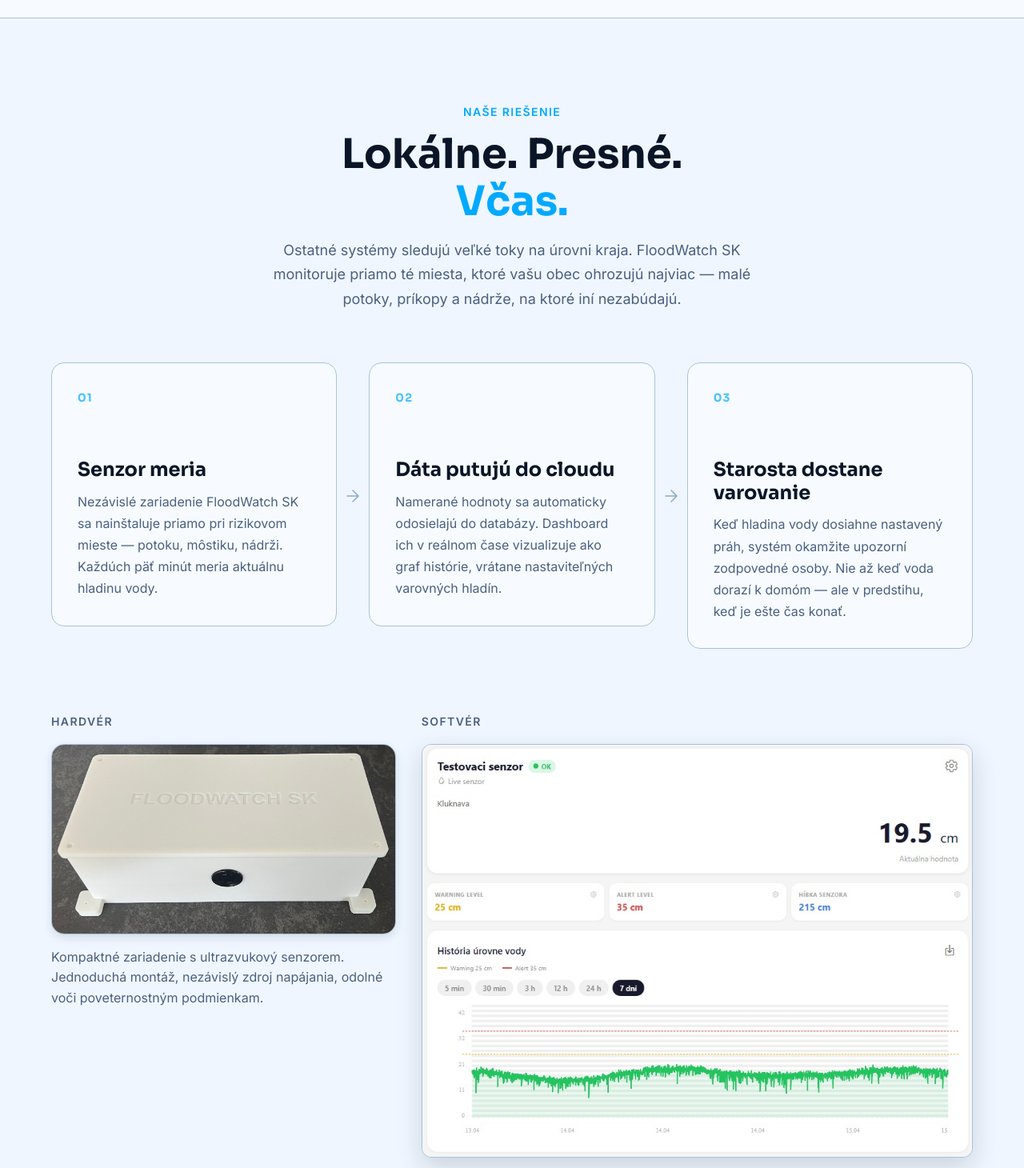
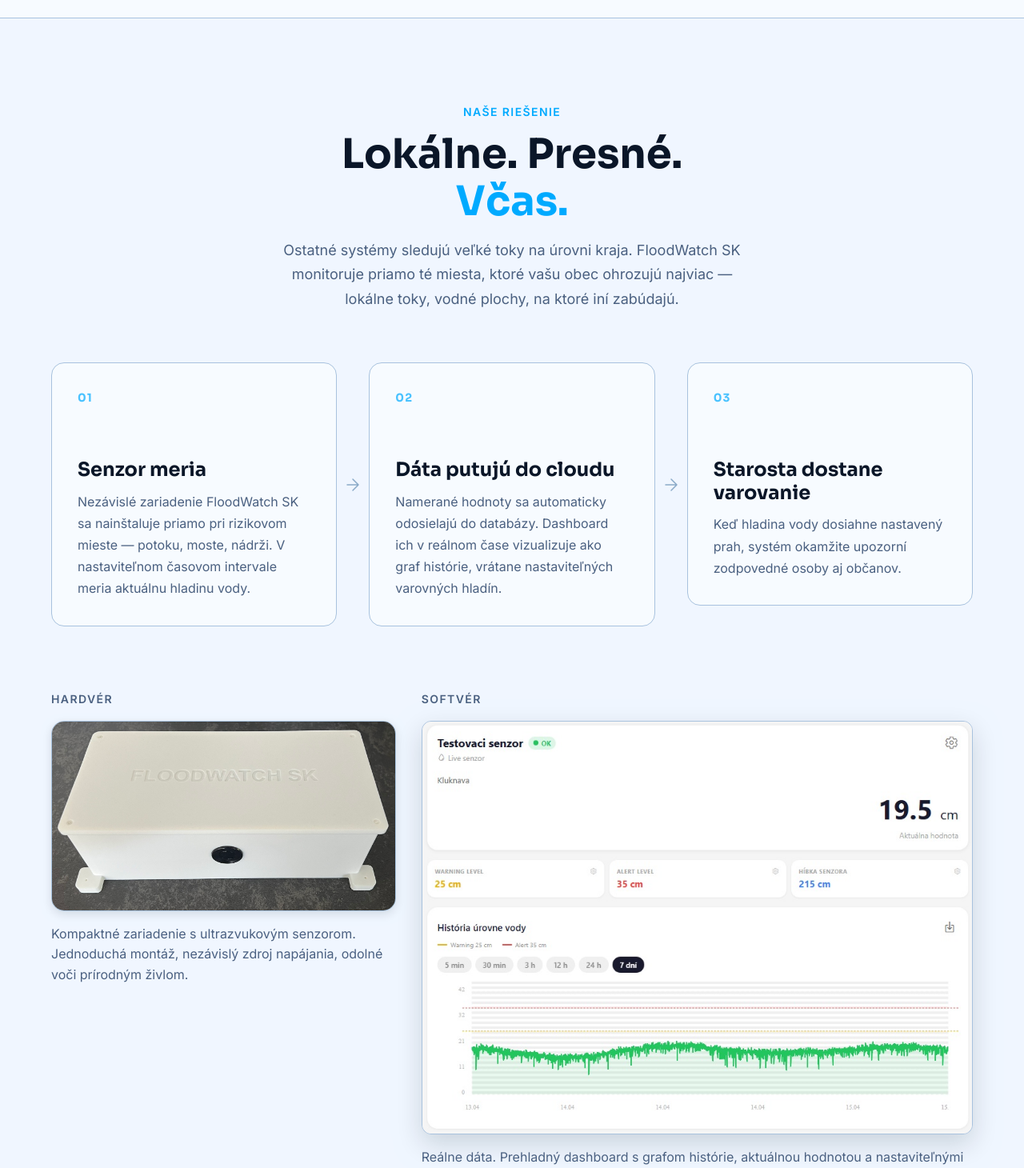
Before and after one commit to ShouTyM/FloodWatchSK_Landing, an Angular app: page / in a window 1280 px wide. Shown: the part 2009-3469 px from the top of the page at 80% size. Built offline with nearby package versions, Linux system fonts and the light colour scheme.

Commit message:
feat: grammar changes

```diff
--- a/src/app/sections/solution/solution.html
+++ b/src/app/sections/solution/solution.html
@@ -8,8 +8,8 @@
       <p class="solution__subtitle">
         Ostatné systémy sledujú veľké toky na úrovni kraja.
         FloodWatch SK monitoruje priamo té miesta, ktoré vašu obec
-        ohrozujú najviac — malé potoky, príkopy a nádrže,
-        na ktoré iní nezabúdajú.
+        ohrozujú najviac — lokálne toky, vodné plochy,
+        na ktoré iní zabúdajú.
       </p>
     </div>
 
@@ -38,8 +38,8 @@
         <div class="solution__showcase-label">Hardvér</div>
         <div class="solution__showcase-img-wrap">
           <img
-            src="assets/images/sensor-device.jpg"
-            alt="FloodWatch SK senzorové zariadenie — biely 3D tlačený box s nápisom FLOODWATCH SK"
+            src="assets\images\sensor-device.jpg"
+            alt="FloodWatch SK zariadenie"
             width="600"
             height="400"
             loading="lazy"
@@ -48,9 +48,9 @@
           />
         </div>
         <p class="solution__showcase-caption">
-          Kompaktné zariadenie s ultrazvukový senzorem.
+          Kompaktné zariadenie s ultrazvukovým senzorom.
           Jednoduchá montáž, nezávislý zdroj napájania,
-          odolné voči poveternostným podmienkam.
+          odolné voči prírodným živlom.
         </p>
       </div>
 
@@ -59,7 +59,7 @@
         <div class="solution__showcase-label">Softvér</div>
         <div class="solution__showcase-img-wrap solution__showcase-img-wrap--screen">
           <img
-            src="assets/images/dashboard-screenshot.jpg"
+            src="assets\images\dashboard-screenshot.jpg"
             alt="FloodWatch SK dashboard — graf histórie hladiny vody s varovnými hladinami"
             width="860"
             height="520"
--- a/src/app/sections/solution/solution.ts
+++ b/src/app/sections/solution/solution.ts
@@ -15,7 +15,7 @@
       number: '01',
       icon: `<svg width="28" height="28" viewBox="0 0 24 24" fill="none" stroke="currentColor" stroke-width="1.5" stroke-linecap="round" stroke-linejoin="round"><path d="M12 2C8 2 4 5 4 9c0 5 8 13 8 13s8-8 8-13c0-4-3.6-7-8-7z"/><circle cx="12" cy="9" r="2.5"/></svg>`,
       title: 'Senzor meria',
-      description: 'Nezávislé zariadenie FloodWatch SK sa nainštaluje priamo pri rizikovom mieste — potoku, môstiku, nádrži. Každúch päť minút meria aktuálnu hladinu vody.'
+      description: 'Nezávislé zariadenie FloodWatch SK sa nainštaluje priamo pri rizikovom mieste — potoku, moste, nádrži. V nastaviteľnom časovom intervale meria aktuálnu hladinu vody.'
     },
     {
       number: '02',
@@ -27,7 +27,7 @@
       number: '03',
       icon: `<svg width="28" height="28" viewBox="0 0 24 24" fill="none" stroke="currentColor" stroke-width="1.5" stroke-linecap="round" stroke-linejoin="round"><path d="M18 8A6 6 0 0 0 6 8c0 7-3 9-3 9h18s-3-2-3-9"/><path d="M13.73 21a2 2 0 0 1-3.46 0"/></svg>`,
       title: 'Starosta dostane varovanie',
-      description: 'Keď hladina vody dosiahne nastavený práh, systém okamžite upozorní zodpovedné osoby. Nie až keď voda dorazí k domóm — ale v predstihu, keď je ešte čas konať.'
+      description: 'Keď hladina vody dosiahne nastavený prah, systém okamžite upozorní zodpovedné osoby aj občanov.'
     }
   ];
 
```
